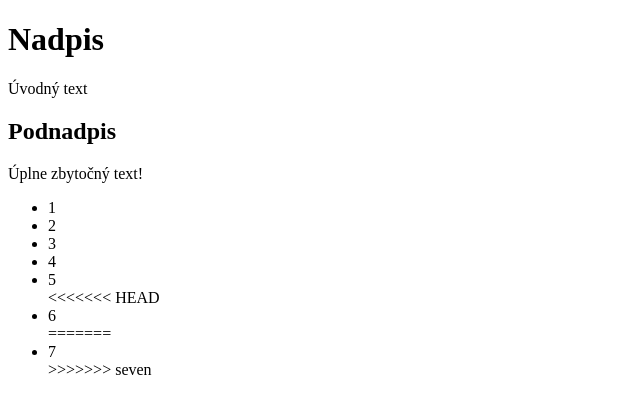
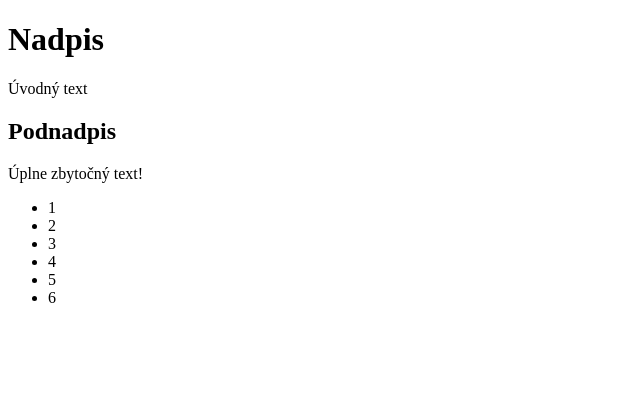
Before and after one commit to SHEIV/test, a PHP site: page / in a window 1280 px wide. Shown: the top 414 px of the page, without its empty margins (0-640 px from the left). Run offline with PHP 8.4, Linux system fonts and the light colour scheme.

```diff
--- a/index.php
+++ b/index.php
@@ -15,11 +15,7 @@
       <li>3</li>
       <li>4</li>
       <li>5</li>
-<<<<<<< HEAD
       <li>6</li>
-=======
-      <li>7</li>
->>>>>>> seven
     </ul>
   </body>
 </html>
```
